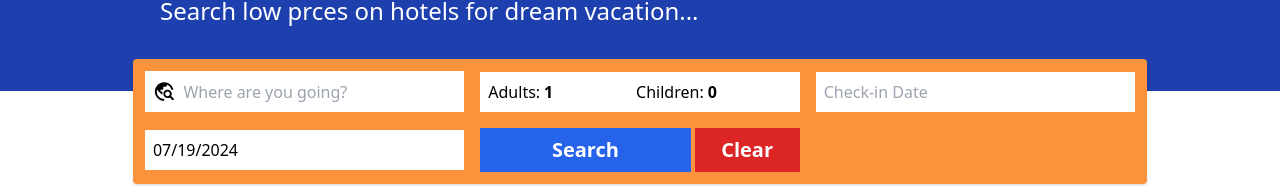
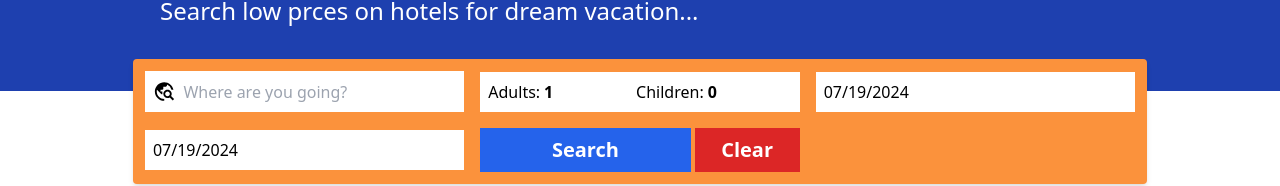
Before and after one commit to arjunshah07/mern-booking-app, a React (Vite) app in the folder frontend/: page /detail/1 in a window 1280 px wide. Shown: the part 165-351 px from the top of the page. Built offline with nearby package versions, Linux system fonts and the light colour scheme; no server answers.

Commit message:
updated some changes

```diff
--- a/frontend/src/Forms/GuestInfoForm/GuestInfoForm.tsx
+++ b/frontend/src/Forms/GuestInfoForm/GuestInfoForm.tsx
@@ -26,7 +26,7 @@ const {
     setValue ,
     formState:{errors}, } = useForm<GuestInfoData>({
         defaultValues: {
-            checkIn: search.chekIn,
+            checkIn: search.checkIn,
             checkOut : search.checkOut,
             adultCount : search.adultCount,
             childCount : search.childCount,
--- a/frontend/src/components/SearchBar.tsx
+++ b/frontend/src/components/SearchBar.tsx
@@ -9,7 +9,7 @@ const SearchBar = () => {
     const search = useSearchContext();
     const navigate = useNavigate();
     const [destination , setDestination]  = useState<string>(search.destination);
-    const [ checkIn , setCheckIn] = useState<Date>(search.chekIn)
+    const [ checkIn , setCheckIn] = useState<Date>(search.checkIn)
     const [ checkOut , setCheckOut] = useState<Date>(search.checkOut);
     const [adultCount , setadultCount] = useState<number>(search.adultCount);
     const [childCount , setchildCount] = useState<number>(search.childCount);
--- a/frontend/src/contexts/SearchContext.tsx
+++ b/frontend/src/contexts/SearchContext.tsx
@@ -15,7 +15,7 @@ type SearchContext = {
         checkOut:Date,
         adultCount:number,
         childCount:number,
-        hotelId:string) => void;
+    ) => void;
 };
 
 const SearchContext= React.createContext<SearchContext | undefined>(undefined);
--- a/frontend/src/pages/Detail.tsx
+++ b/frontend/src/pages/Detail.tsx
@@ -10,7 +10,7 @@ const Detail = () => {
     const { data: hotel } = useQuery("fetchHotelById",
          () => apiClient.fetchHotelById(hotelId || ""),
          {
-            enable : !!hotelId,
+            enabled : !!hotelId,
          }
         );
         if(!hotel){
```
